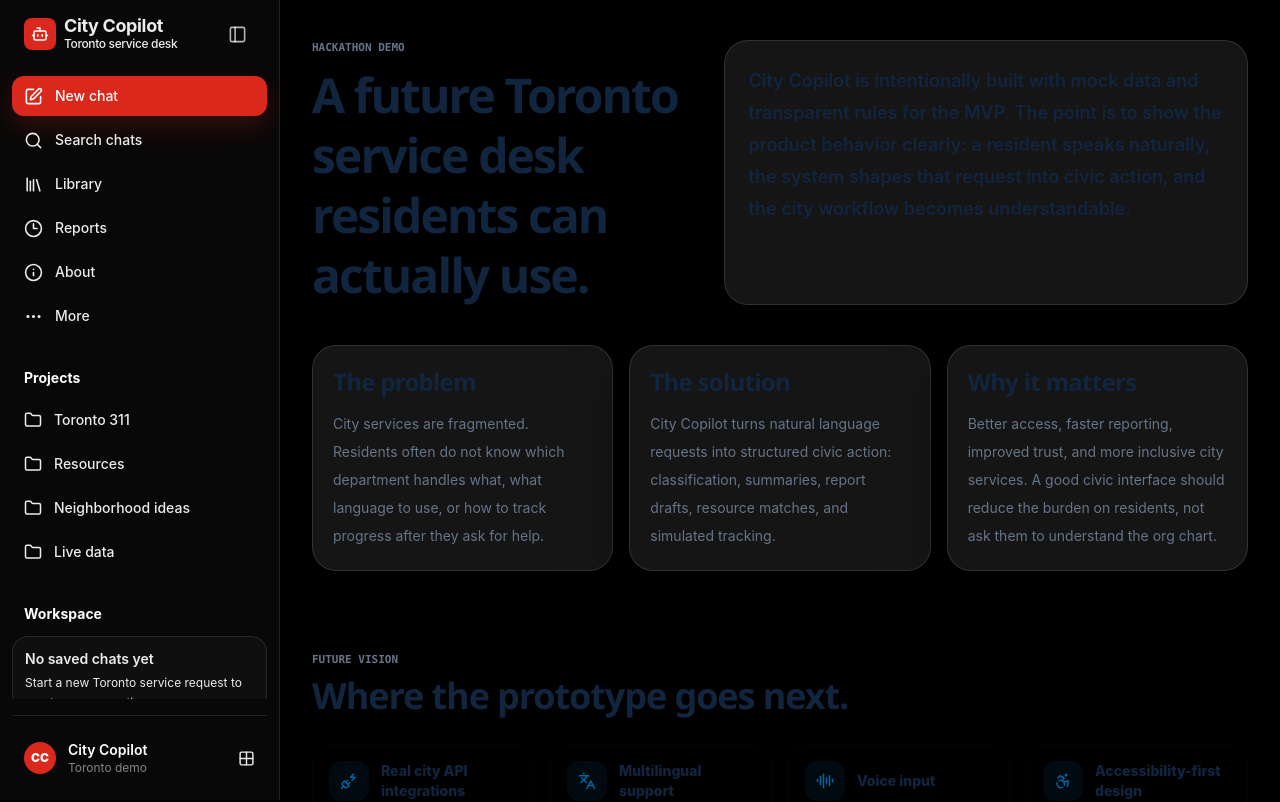
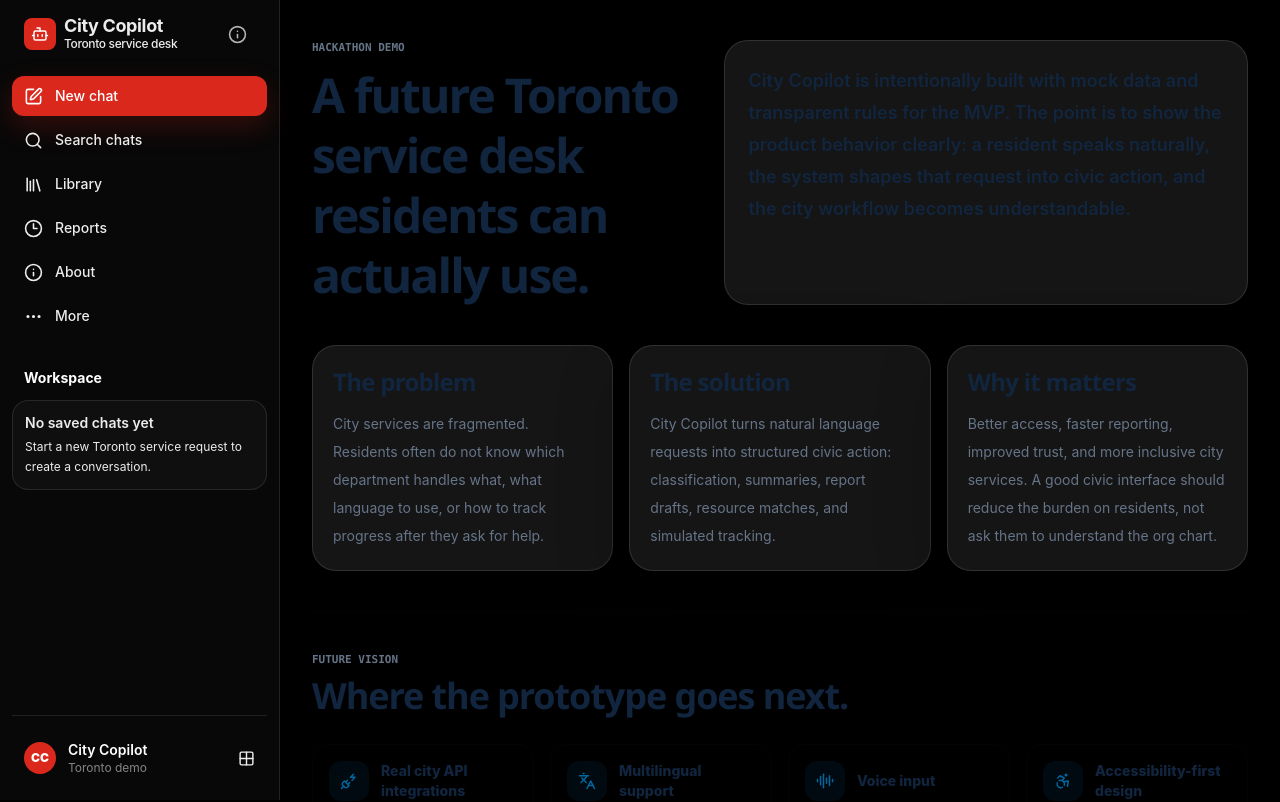
Before and after one commit to skandasastri17-debug/City-Copilot, a Next.js app: page /about in a window 1280 px wide. Shown: the top 802 px of the page. Built offline with nearby package versions, Linux system fonts and the light colour scheme.

Commit message:
Clean sidebar and button behavior

```diff
--- a/components/Header.tsx
+++ b/components/Header.tsx
@@ -1,5 +1,5 @@
 import Link from "next/link";
-import { Bot, Clock3, Folder, Grid2X2, Info, Library, MoreHorizontal, PanelLeft, Search, SquarePen } from "lucide-react";
+import { Bot, Clock3, Grid2X2, Info, Library, MoreHorizontal, Search, SquarePen } from "lucide-react";
 
 const primaryItems = [
   ["New chat", "/", SquarePen],
@@ -9,8 +9,6 @@ const primaryItems = [
   ["About", "/about", Info],
   ["More", "/about", MoreHorizontal]
 ] as const;
-
-const projects = ["Toronto 311", "Resources", "Neighborhood ideas", "Live data"];
 
 export function Header() {
   return (
@@ -26,9 +24,9 @@ export function Header() {
               <span className="block text-xs font-medium text-white/46">Toronto service desk</span>
             </span>
           </Link>
-          <button className="rounded-lg p-2 text-white/70 transition hover:bg-white/10 hover:text-white" aria-label="Collapse sidebar">
-            <PanelLeft size={19} aria-hidden="true" />
-          </button>
+          <Link href="/about" className="rounded-lg p-2 text-white/70 transition hover:bg-white/10 hover:text-white" aria-label="About City Copilot">
+            <Info size={19} aria-hidden="true" />
+          </Link>
         </div>
 
         <nav className="space-y-1" aria-label="Main navigation">
@@ -43,18 +41,6 @@ export function Header() {
             </Link>
           ))}
         </nav>
-
-        <div className="mt-8">
-          <p className="px-3 text-sm font-bold text-white">Projects</p>
-          <div className="mt-3 space-y-1">
-            {projects.map((item) => (
-              <Link key={item} href={item === "Resources" ? "/resources" : "/"} className="flex items-center gap-3 rounded-xl px-3 py-2.5 text-sm font-medium text-white/78 transition hover:bg-white/10 hover:text-white">
-                <Folder size={18} aria-hidden="true" />
-                {item}
-              </Link>
-            ))}
-          </div>
-        </div>
 
         <div className="mt-8 min-h-0 flex-1 overflow-hidden">
           <p className="px-3 text-sm font-bold text-white">Workspace</p>
--- a/components/city.tsx
+++ b/components/city.tsx
@@ -16,7 +16,6 @@ import {
   Map,
   MapPin,
   MessageSquareText,
-  Mic,
   Plus,
   Search,
   Send,
@@ -243,9 +242,6 @@ export function ChatInput({ value, onChange, onSubmit }: { value: string; onChan
         <span className="hidden items-center gap-2 rounded-full border border-white/10 bg-white/[0.04] px-3 py-2 text-sm font-semibold text-white/46 md:flex">
           Toronto
         </span>
-        <button type="button" className="hidden h-11 w-11 shrink-0 items-center justify-center rounded-full text-white/74 transition hover:bg-white/10 md:flex" aria-label="Voice input">
-          <Mic size={20} aria-hidden="true" />
-        </button>
         <button type="submit" className="inline-flex h-12 w-12 shrink-0 items-center justify-center rounded-full bg-[#da291c] text-white transition hover:scale-105" aria-label="Ask Copilot">
           <Send size={19} aria-hidden="true" />
         </button>
@@ -422,10 +418,10 @@ export function CopilotResponseCard({
           </h3>
           <div className="mt-4 grid gap-2">
             {result.suggestedActions.map((action) => (
-              <button key={action} className="flex items-center justify-between rounded-2xl border border-white/10 bg-white/5 px-4 py-3 text-left text-sm font-bold text-white/82 transition hover:border-white/20 hover:bg-white/10">
+              <Link key={action} href={actionHref(action)} className="flex items-center justify-between rounded-2xl border border-white/10 bg-white/5 px-4 py-3 text-left text-sm font-bold text-white/82 transition hover:border-white/20 hover:bg-white/10">
                 {action}
                 <ArrowRight size={16} aria-hidden="true" />
-              </button>
+              </Link>
             ))}
           </div>
         </div>
@@ -509,6 +505,13 @@ function clearAnswerFor(result: CopilotResult) {
   }
 
   return `Yes. This should be treated as a ${result.report.priority.toLowerCase()}-priority ${result.category.toLowerCase()} request and routed to ${result.report.department}.`;
+}
+
+function actionHref(action: string) {
+  const lower = action.toLowerCase();
+  if (lower.includes("resource") || lower.includes("eligibility") || lower.includes("contact")) return "/resources";
+  if (lower.includes("similar") || lower.includes("submit") || lower.includes("report")) return "/reports";
+  return "/";
 }
 
 function RailStep({ label, value, done = false }: { label: string; value: string; done?: boolean }) {
@@ -671,6 +674,8 @@ export function ReportsWorkspace() {
 
 export function ResourceCard({ resource }: { resource: CityResource }) {
   const Icon = resource.icon;
+  const [saved, setSaved] = useState(false);
+
   return (
     <article className="city-card flex h-full flex-col p-5">
       <div className="flex items-start justify-between gap-3">
@@ -691,8 +696,13 @@ export function ResourceCard({ resource }: { resource: CityResource }) {
           <span key={tag} className="rounded-full bg-civic-paper px-3 py-1 text-xs font-bold text-civic-muted">{tag}</span>
         ))}
       </div>
-      <button className="mt-auto inline-flex items-center justify-center gap-2 rounded-2xl border border-civic-line bg-white px-4 py-3 text-sm font-extrabold text-civic-ink transition hover:border-civic-blue/35">
-        Save Resource <Plus size={16} aria-hidden="true" />
+      <button
+        onClick={() => setSaved((current) => !current)}
+        className={`mt-auto inline-flex items-center justify-center gap-2 rounded-2xl border px-4 py-3 text-sm font-extrabold transition ${
+          saved ? "border-civic-green/40 bg-civic-green/20 text-white" : "border-white/10 bg-white/5 text-white/86 hover:border-white/20 hover:bg-white/10"
+        }`}
+      >
+        {saved ? "Saved" : "Save Resource"} <Plus className={saved ? "rotate-45" : ""} size={16} aria-hidden="true" />
       </button>
     </article>
   );
```
